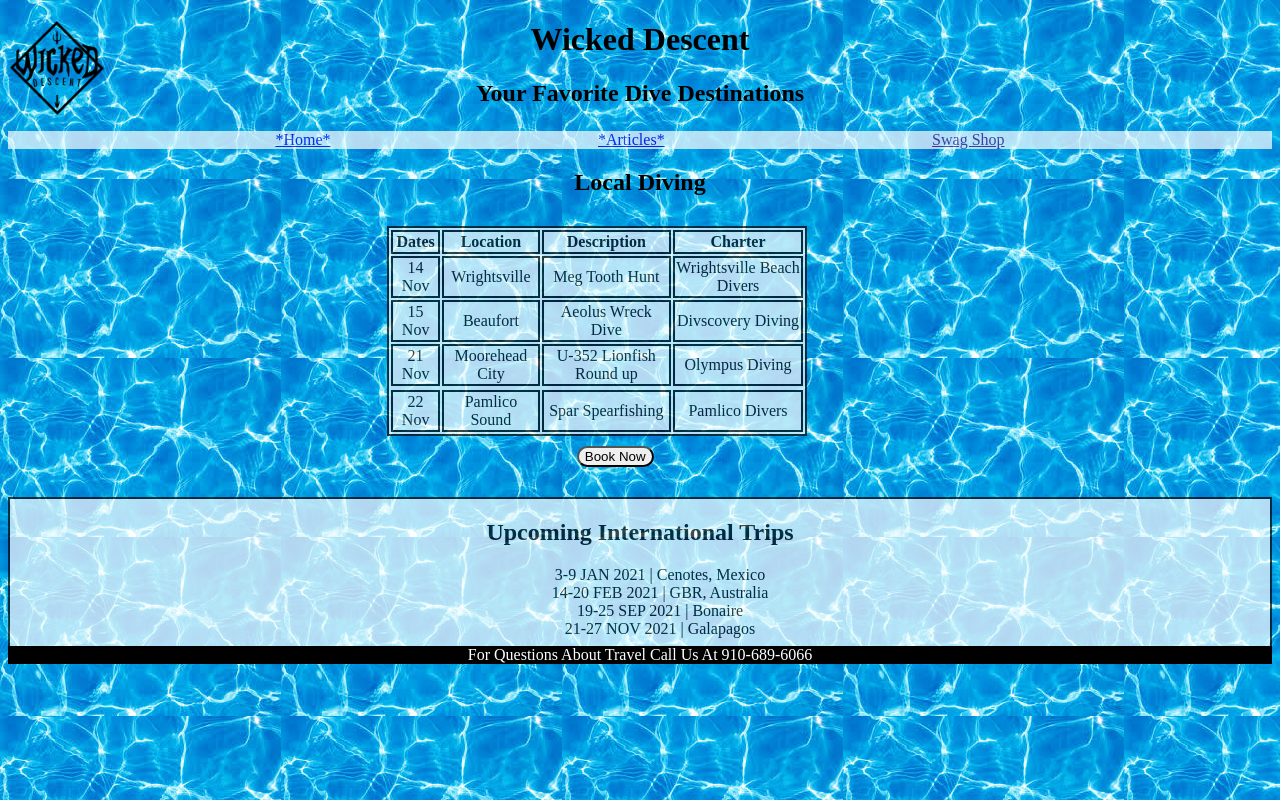
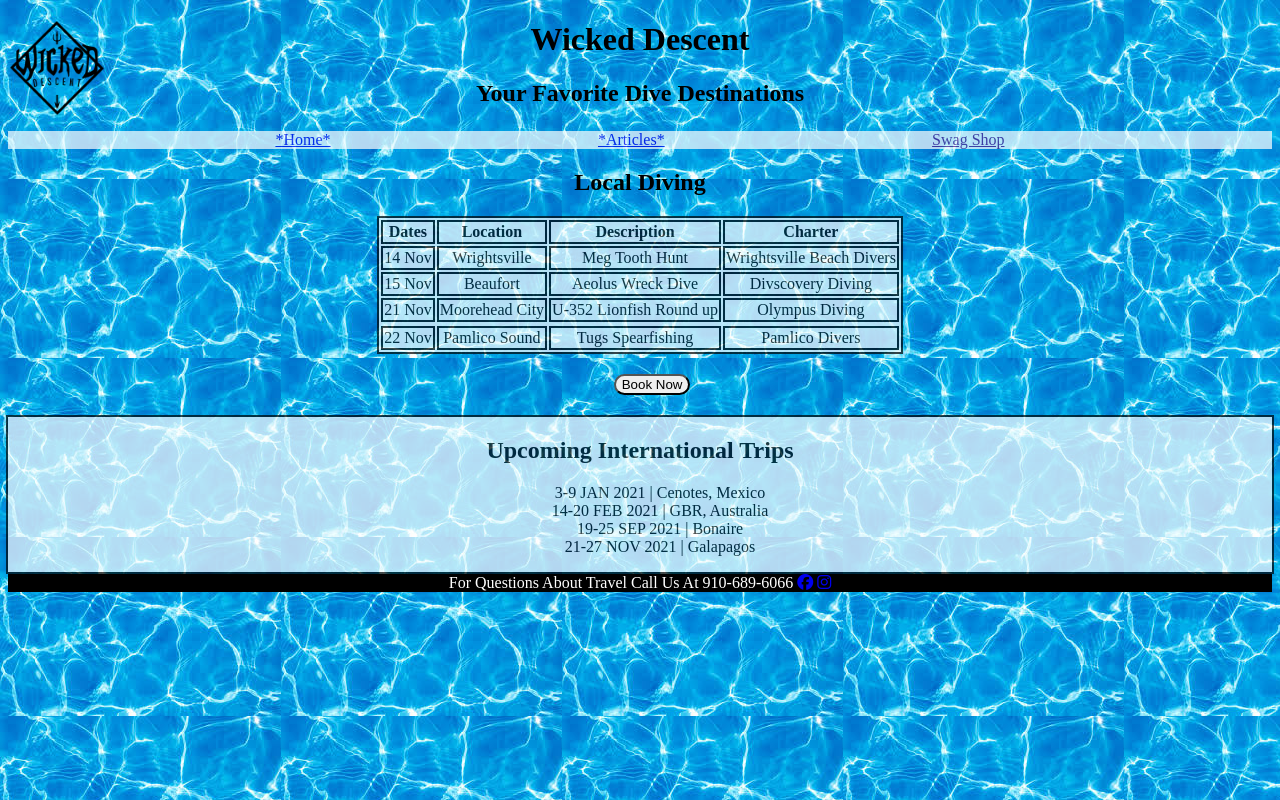
Before and after one commit to tyrawalker/fsw-100, a plain HTML site: page Week7/capstone3.html in a window 1280 px wide. Drawn offline with Linux system fonts and the light colour scheme.

Commit message:
final draft

```diff
--- a/Week7/capstone.css
+++ b/Week7/capstone.css
@@ -121,3 +121,8 @@ footer{
     color: white;
 
 }
+@media only screen and (max-width:768px){
+    .logo{
+       height: 54px;
+       }
+}
--- a/Week7/capstone3.css
+++ b/Week7/capstone3.css
@@ -37,16 +37,14 @@ table, th, tr, td{
     text-align: center;
 }
 table{
-    position: relative;
-    top:10px;
-    left:30%;
-    width:420px;
+    width:60%px;
     background-color: white;
     opacity: 70%;
 }
 .international{
     position: relative;
-    top:50px;
+    top:40px;
+    width:100%;
     text-align: center;
     background-color: white;
     opacity: 70%;
@@ -68,7 +66,12 @@ button:hover{
     animation: flashdance 1s infinite;
 
 }
-
+#trips{
+    display: flex;
+    flex-direction: column;
+    align-items: center;
+    justify-content: center;
+}
 @keyframes flashdance {
     from {background-color: white;}
     to {background-color:red;}
--- a/Week7/capstone3.html
+++ b/Week7/capstone3.html
@@ -19,7 +19,8 @@
         <div class="link">Swag Shop</a></div>
     </nav>
     <main>
-        <div class="local">
+        <div id=trips>
+            <div>
             <h2>Local Diving</h2>
             <table>
                 <thead>
@@ -55,18 +56,19 @@
                         <tr>
                             <td>22 Nov</td>
                             <td>Pamlico Sound</td>
-                            <td>Spar Spearfishing</td>
+                            <td>Tugs Spearfishing</td>
                             <td>Pamlico Divers</td>
                         </tr>
                     </tr>
                 </tbody>
             </table>
             <button>Book Now</button>
-
-        </div>
+            </div>
 
 
-        <div class="international">
+
+
+            <div class="international">
 
             <h2>Upcoming International Trips</h2>
 
@@ -81,7 +83,14 @@
         </div>
 
     </main>
- <footer>For Questions About Travel Call Us At 910-689-6066</footer>
+
+ <footer>For Questions About Travel Call Us At 910-689-6066
+    <span><a href="https://www.facebook.com/wickeddescent/">
+        <i class="fab fa-facebook"></i></a>
+    <a href="https://www.instagram.com/wickeddescent/">
+            <i class="fa fa-instagram" aria-hidden="true"></i></a>
+    </span>
+ </footer>
 
 
 </html>
```
Also changed, not shown: Week7/capstone.html (+1 -7 lines).
